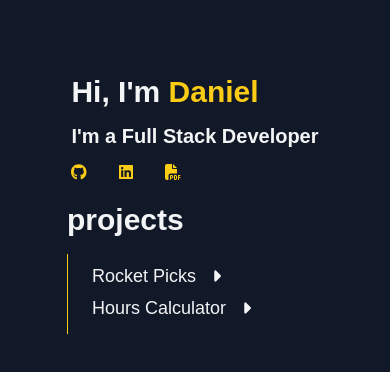
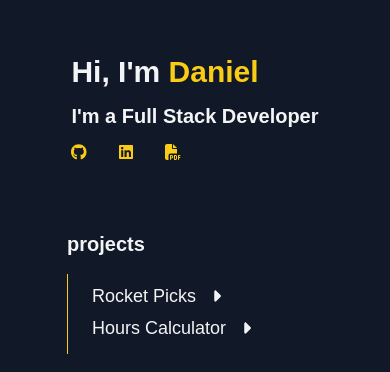
Before and after one commit to jum-w/portfolio, a React (Create React App) app: page / in a window 390 px wide. Shown: the part 218-590 px from the top of the page. Built offline with nearby package versions, Linux system fonts and the light colour scheme; the HTML template or start-up script is replaced by a standard one.

Commit message:
clean up

```diff
--- a/src/components/Main.tsx
+++ b/src/components/Main.tsx
@@ -30,8 +30,8 @@ export default function Main() {
                             {iconButton(faFilePdf, "", "https://drive.google.com/file/d/12m7H46DnWsM7x9JUABvs0ht-9LViiw7y/view?usp=sharing")}
                         </div>
                     </div>
-                    <div className="text-3xl w-64 lg:w-96">
-                        <h1 className="my-4">projects</h1>
+                    <div className="sm:text-3xl text-xl w-64 lg:w-96">
+                        <h1 className="sm:mt-0 mt-16 mb-4">projects</h1>
                         <div className="text-lg font-normal p-2 border-l border-yellow-400">
                             {projectValues.map(([key, projects]) =>
                                 projects.map((project) =>
--- a/src/components/Project.tsx
+++ b/src/components/Project.tsx
@@ -1,5 +1,5 @@
 import { FontAwesomeIcon } from "@fortawesome/react-fontawesome"
-import { faGithub, faYoutube, } from "@fortawesome/free-brands-svg-icons"
+import { faGithub, faYoutube, IconDefinition } from "@fortawesome/free-brands-svg-icons"
 import { faLink, faCaretRight } from "@fortawesome/free-solid-svg-icons"
 import { useState } from 'react'
 import { motion, AnimatePresence } from "framer-motion"
@@ -15,6 +15,12 @@ interface ProjectDataProps {
 export default function Project({ id, title, link, demo, github }: ProjectDataProps) {
     const [viewInfo, setViewInfo] = useState<boolean>(false);
 
+    const projectLink = (link: string, icon: IconDefinition) => {
+        return (
+            <a target="_blank" href={link}><FontAwesomeIcon icon={icon} className={`mr-6 ${link === "" ? "hidden" : ""} hover:text-yellow-400`} /></a>
+        )
+    }
+
     return (
         <motion.div
             initial={{ opacity: 0, x: -150 }}
@@ -22,7 +28,7 @@ export default function Project({ id, title, link, demo, github }: ProjectDataPr
             transition={{ delay: 0.1 + id / 10 }}>
             <div className="flex items-center text-center mx-4 mb-1 cursor-pointer w-max" onClick={() => { setViewInfo(!viewInfo) }}>
                 <h1 className="mr-4">{title}</h1>
-                <FontAwesomeIcon icon={faCaretRight} className={`mr-4 ${viewInfo ? "rotate-180" : ""} duration-300`} />
+                <FontAwesomeIcon icon={faCaretRight} className={`mr-4 ${viewInfo ? "rotate-180" : ""} duration-500`} />
                 <AnimatePresence>
                     {viewInfo &&
                         <motion.div
@@ -30,9 +36,9 @@ export default function Project({ id, title, link, demo, github }: ProjectDataPr
                             animate={{ opacity: 1 }}
                             exit={{ opacity: 0 }}
                             transition={{ delay: 0.1 }}>
-                            <a target="_blank" href={github}><FontAwesomeIcon icon={faGithub} className="mr-6 delay-150" /></a>
-                            <a target="_blank" href={demo}><FontAwesomeIcon icon={faYoutube} className={`mr-6 ${demo === "" ? "hidden" : ""}`} /></a>
-                            <a target="_blank" href={link}><FontAwesomeIcon icon={faLink} className={`${link === "" ? "hidden" : ""}`} /></a>
+                            {projectLink(github, faGithub)}
+                            {projectLink(demo, faYoutube)}
+                            {projectLink(link, faLink)}
                         </motion.div>
                     }
                 </AnimatePresence>
--- a/src/components/ProjectData.ts
+++ b/src/components/ProjectData.ts
@@ -16,7 +16,7 @@ export const projectData: Record<string, projectData[]> = {
             github: 'https://github.com/jum-w/RLPicks'
         }
     ],
-    RocketPicks2: [
+    HoursCalculator: [
         {
             id: 2,
             title: "Hours Calculator",
@@ -24,5 +24,6 @@ export const projectData: Record<string, projectData[]> = {
             demo: '',
             github: 'https://github.com/jum-w/jum.lol'
         }
-    ]
+    ],
+
 }
```
